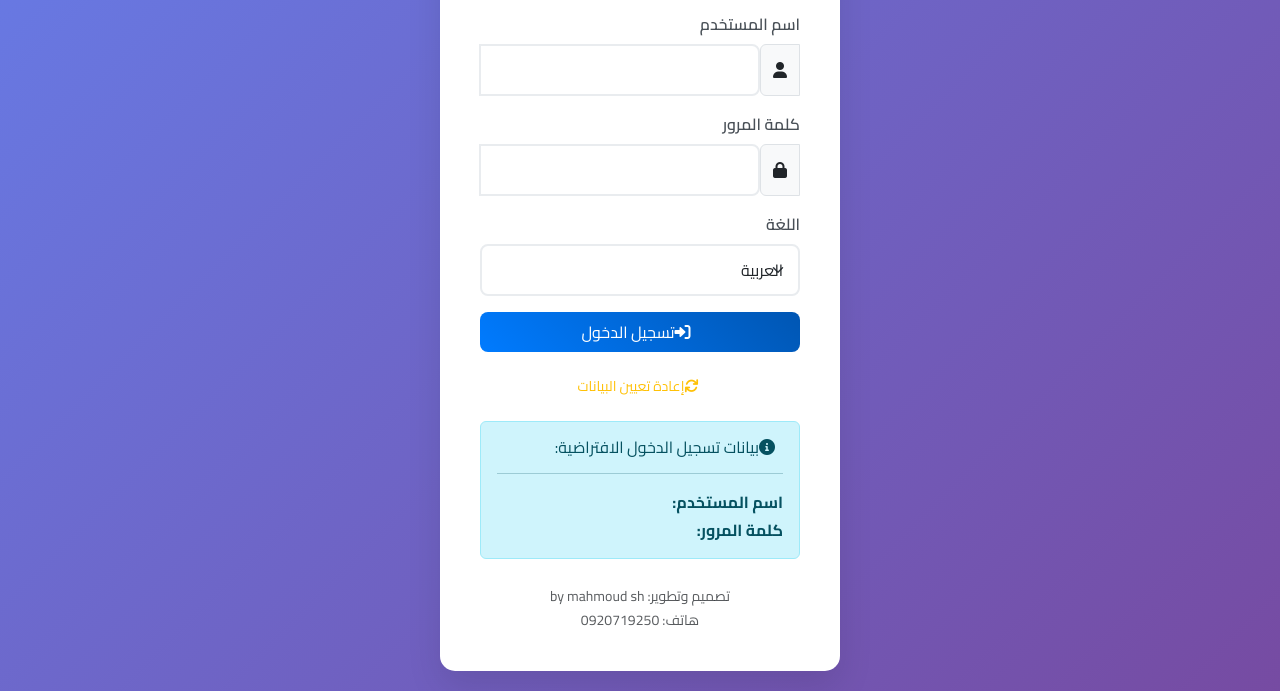
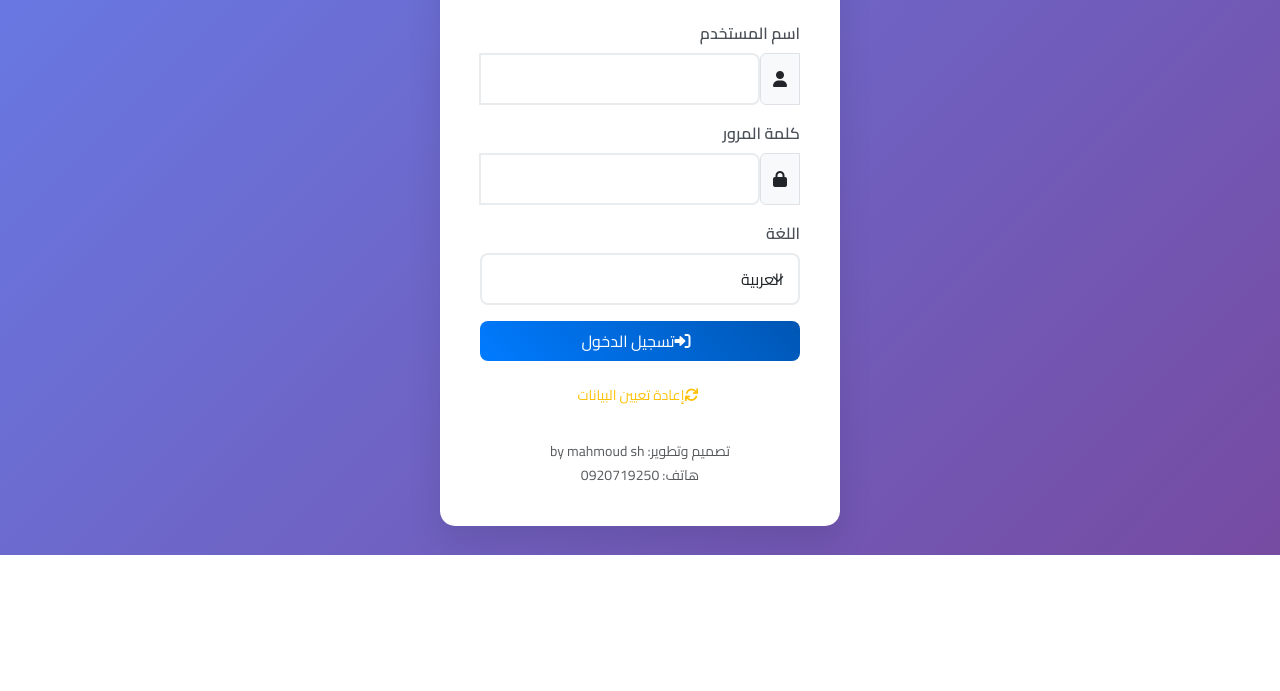
Before and after one commit to mahmoudSh00/hospital-archive-derna, a plain HTML site: page index.html in a window 1280 px wide. Shown: the part 245-936 px from the top of the page. After the commit the page ends 800 px from the top, so only its background shows below. Drawn offline with nearby package versions, Linux system fonts and the light colour scheme.

Commit message:
Add files via upload

```diff
--- a/index.html
+++ b/index.html
@@ -54,13 +54,7 @@
                 </button>
             </div>
 
-            <!-- معلومات تسجيل الدخول الافتراضية -->
-            <div class="alert alert-info mt-3" role="alert">
-                <h6 class="alert-heading"><i class="fas fa-info-circle me-2"></i>بيانات تسجيل الدخول الافتراضية:</h6>
-                <hr>
-                <p class="mb-1"><strong>اسم المستخدم:</strong> </p>
-                <p class="mb-0"><strong>كلمة المرور:</strong> </p>
-            </div>
+
 
             <div class="text-center mt-4">
                 <small class="text-muted">
```
